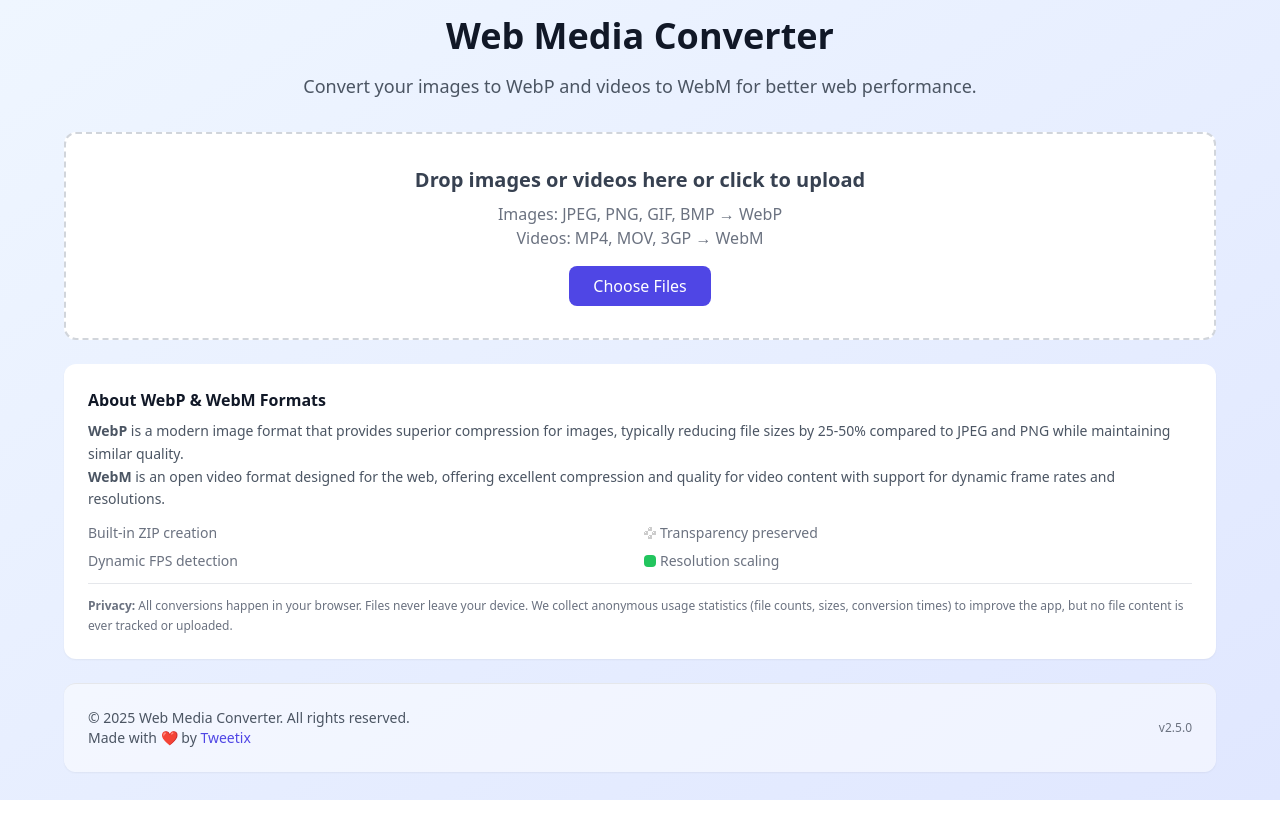
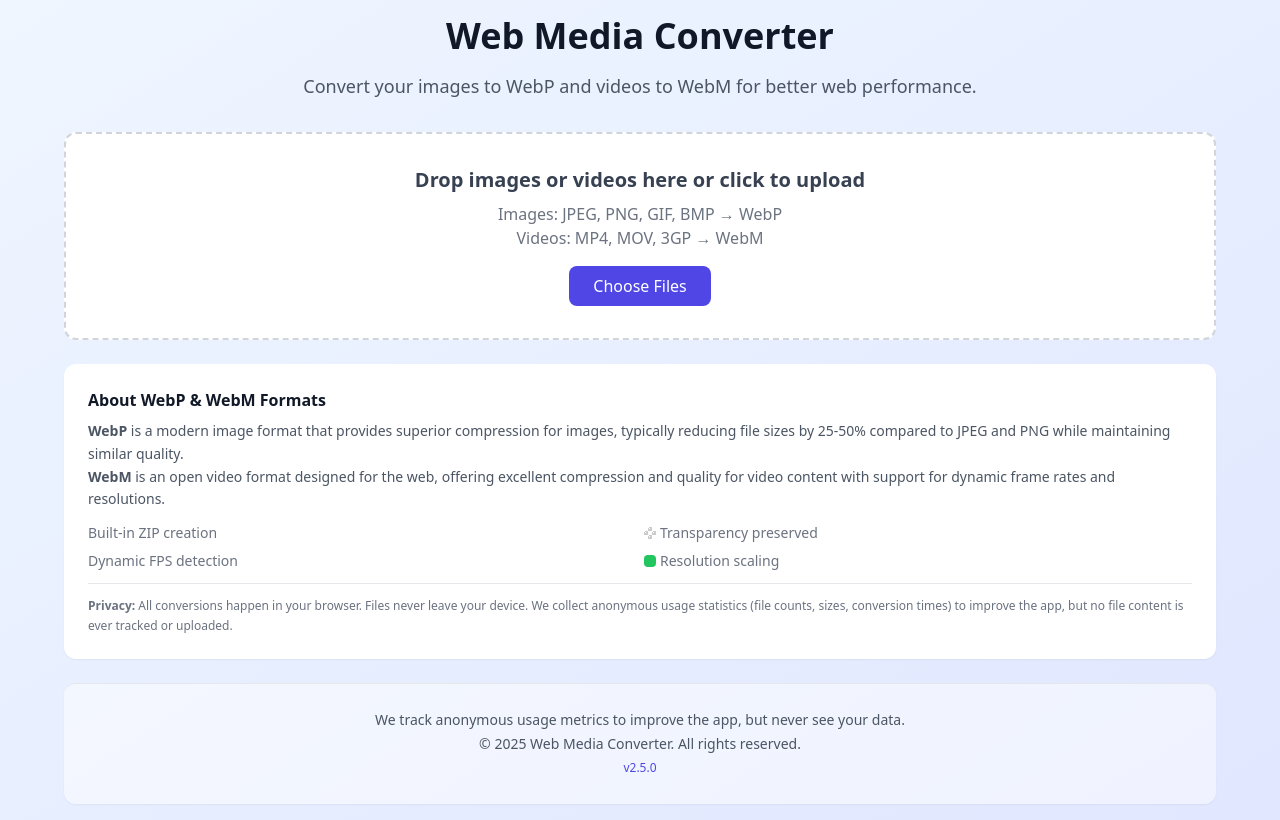
Before and after one commit to imtweetix/web-media-converter, a React (Vite) app: page / in a window 1280 px wide. Built offline with nearby package versions, Linux system fonts and the light colour scheme.

Commit message:
refactor: Simplify footer layout and update version link in Footer component

```diff
--- a/src/components/features/Footer.tsx
+++ b/src/components/features/Footer.tsx
@@ -5,21 +5,21 @@ export function Footer() {
 
   return (
     <footer className='mt-6 p-6 rounded-xl shadow-sm border-t border-gray-200 bg-white/50'>
-      <div className='text-sm text-gray-600 grid grid-cols-1 md:grid-cols-2 gap-4 items-center'>
-        <p className='text-center md:text-left'>
-          © {currentYear} Web Media Converter. All rights reserved. <br />
-          Made with ❤️ by{' '}
+      <div className='text-sm text-gray-600 items-center'>
+        <p className='text-center leading-6'>
+          We track anonymous usage metrics to improve the app, but never see
+          your data. <br />© {currentYear} Web Media Converter. All rights
+          reserved.
+        </p>
+        <p className='text-center text-xs text-gray-500 leading-6'>
           <a
-            href='https://github.com/imtweetix'
+            href='https://github.com/imtweetix/web-media-converter/blob/main/CHANGELOG.md'
             target='_blank'
             rel='noopener noreferrer'
             className='text-indigo-600 hover:text-indigo-800 transition-colors'
           >
-            Tweetix
+            v{packageJson.version}
           </a>
-        </p>
-        <p className='text-center md:text-right text-xs text-gray-500'>
-          v{packageJson.version}
         </p>
       </div>
     </footer>
```
